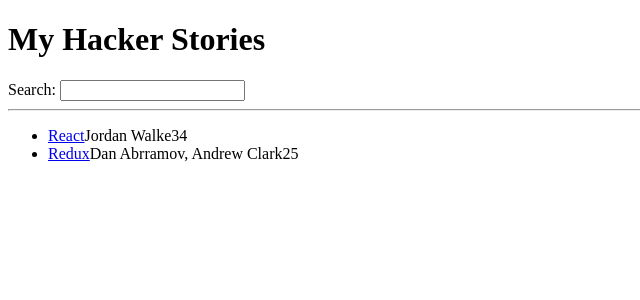
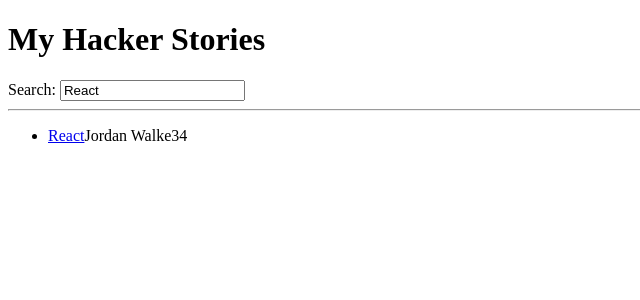
Before and after one commit to Christian-Hermann/road-to-react-exercises, a React (Vite) app in the folder hacker-stories/: page / in a window 1280 px wide. Shown: the top 300 px of the page, without its empty margins (0-640 px from the left). Built offline with nearby package versions, Linux system fonts and the light colour scheme.

Commit message:
React Controlled Components

```diff
--- a/hacker-stories/src/App.jsx
+++ b/hacker-stories/src/App.jsx
@@ -19,7 +19,7 @@
       objectID: 1,
     },
   ];
-  const [searchTerm, setSearchTerm] = React.useState("");
+  const [searchTerm, setSearchTerm] = React.useState("React");
 
   const handleSearch = (event) => {
     setSearchTerm(event.target.value);
@@ -33,7 +33,7 @@
     <div>
       <h1>My Hacker Stories</h1>
 
-      <Search onSearch={handleSearch} />
+      <Search search={searchTerm} onSearch={handleSearch} />
 
       <hr />
 
@@ -45,7 +45,12 @@
 const Search = (props) => (
   <div>
     <label htmlFor="search">Search: </label>
-    <input id="search" type="text" onChange={props.onSearch} />
+    <input
+      id="search"
+      type="text"
+      value={props.search}
+      onChange={props.onSearch}
+    />
   </div>
 );
 
```
